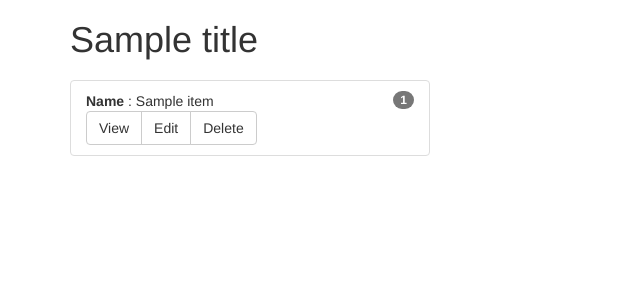
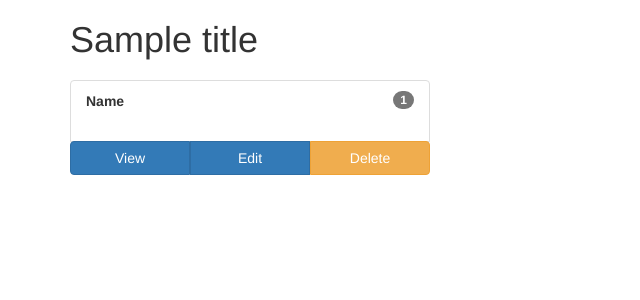
Before and after one commit to fmatray/mood, a Python web app: template app/templates/list.html in a window 1280 px wide. Shown: the top 300 px of the page, without its empty margins (0-640 px from the left). Run offline with Jinja, Linux system fonts and the light colour scheme; the template is opened without the code that fills it: most values are stand-ins (such as "Sample title", 1, 10 or a date in 2020); some libraries are stand-ins or nearby versions.

Commit message:
improve item view

```diff
--- a/app/templates/helpers/confirm.html
+++ b/app/templates/helpers/confirm.html
@@ -1,3 +1,3 @@
 {% macro confirm(editurl, id) %}
-	<a href="javascript:DeleteItem('{{editurl}}/delete/{{ id  }}')" role="button" type="button" class="btn btn-default">Delete</a>
+	<a href="javascript:DeleteItem('{{editurl}}/delete/{{ id  }}')" role="button" type="button" class="btn btn-warning">Delete</a>
 {% endmacro %}
--- a/app/templates/helpers/item.html
+++ b/app/templates/helpers/item.html
@@ -1,40 +1,46 @@
 {% from "helpers/confirm.html" import confirm as confirm %}
 
  {% macro renderitem(element, badge, editurl) %}
-		<ul class="list-group">
-			<li class="list-group-item">
-			{%if badge %}
-				<span class="badge">{{ element[badge]|length }}</span>
-			{% endif %}
-
 			{% if element.renderfields %}
 				{% set fields = element.renderfields %}
 			{% else %}
 				{% set fields = element._fields.keys() %}
 			{% endif %}
+
+	<div class="list-group">
+		<dl class="list-group-item">
+			{%if badge %}
+				<span class="badge">{{ element[badge]|length }}</span>
+			{% endif %}
+
 			{% for field in fields %}
 				{% if field != "id" %}
-					<strong>{{ field | title }}</strong> :
-					{% if field == "date" %}
-						{{ element[field] | humanize('naturaldate') }} <br>
-					{% elif field == "members" %}
-						<ul class="list-group">
-						{% for i in element[field] %}
-							<li class="list-group-item">{{ i  | capitalize }}</li>
-						{% endfor %}
-						</ul>
+					<dt>{{ field | title }}</dt>
+					{% if not element[field]  %}
+						<dd>&nbsp;</dd>
+					{% elif field == "date" %}
+						<dd>{{ element[field] | humanize('naturaldate') }} </dd>
+					{% elif field in  element.renderfieldsaslist%}
+						<dd>
+							<ul>
+							{% for i in element[field] %}
+								<li>{{ i  | capitalize }}</li>
+							{% endfor %}
+							</ul>
+						<dd>
 					{% else %}
-						{{ element[field] | safe | capitalize | truncate(25) }}<br>
+						<dd>{{ element[field]  | capitalize | truncate(25) }}</dd>
 					{% endif %}
 				{% endif %}
 			{% endfor %}
+		</dl>
 			{% if editurl %}
-				<div class="btn-group" role="group">
-					<a href="{{editurl}}/view/{{ element['id'] }}" role="button" type="button" class="btn btn-default">View</a>
-					<a href="{{editurl}}/edit/{{ element['id'] }}" role="button" type="button" class="btn btn-default">Edit</a>
+				<div class="btn-group btn-group-justified" role="group">
+					<a href="{{editurl}}/view/{{ element['id'] }}" role="button" type="button" class="btn btn-primary">View</a>
+					<a href="{{editurl}}/edit/{{ element['id'] }}" role="button" type="button" class="btn btn-primary">Edit</a>
 					{{ confirm(editurl, element['id']) }}
 				</div>
 			{% endif %}
-			</li>
-		</ul>
+
+	</div>
  {% endmacro %}
```
Also changed, not shown: app/models.py (+8 -1 lines).
